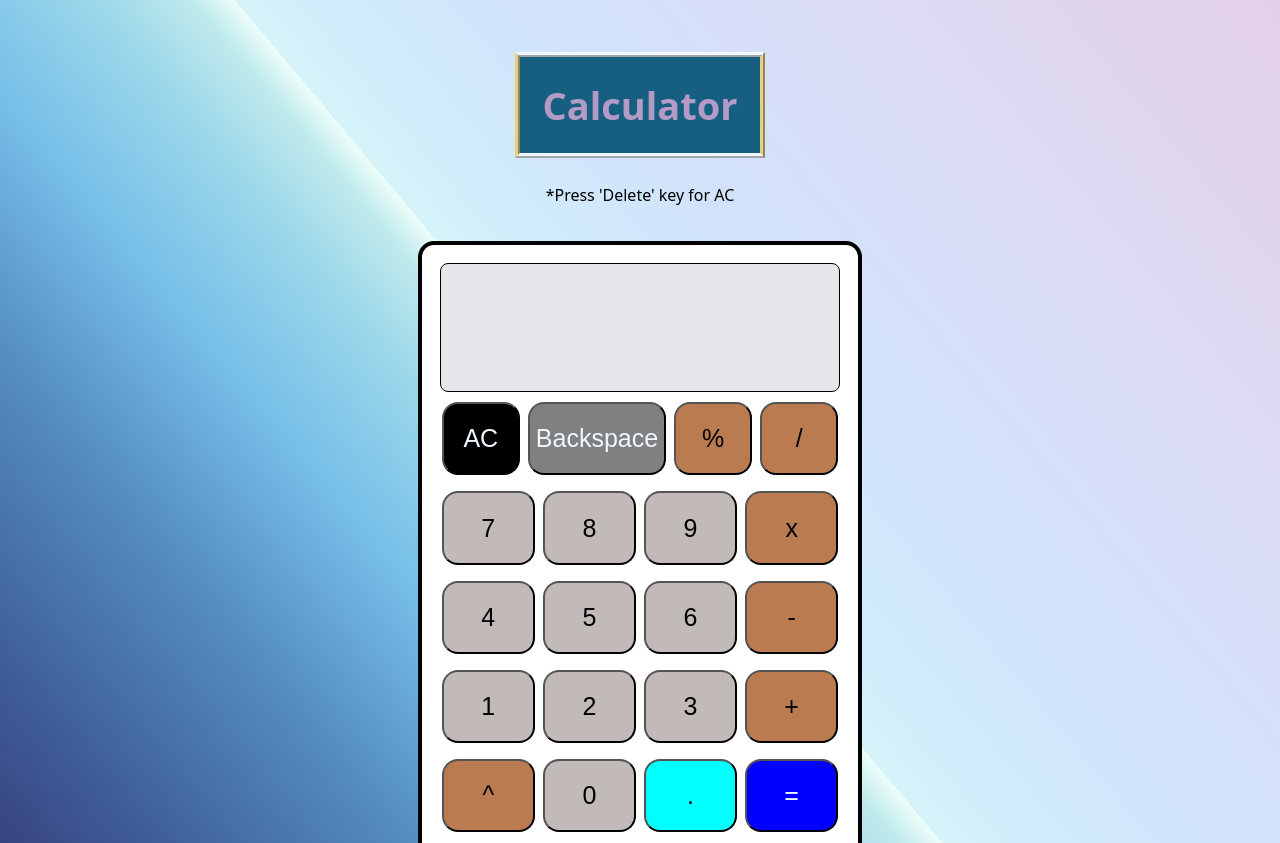
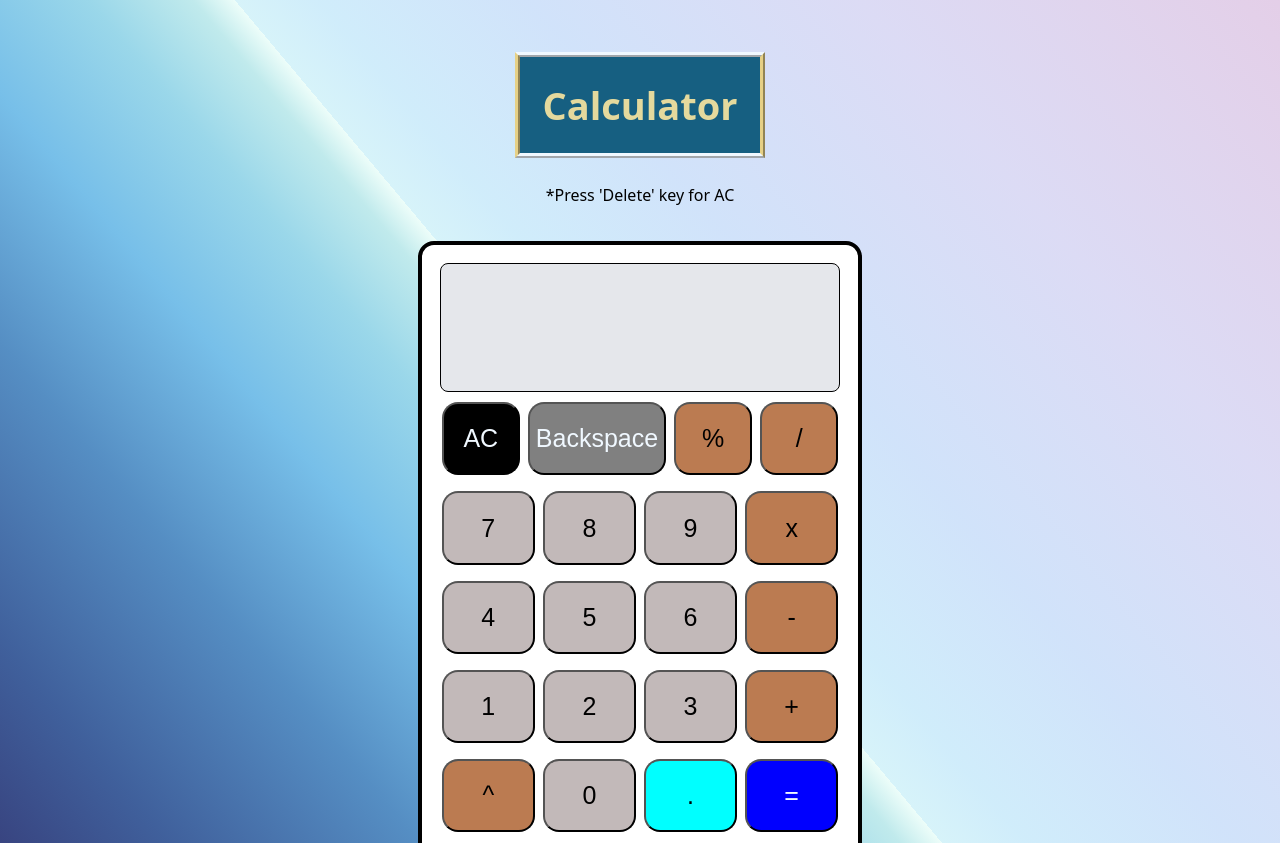
Before and after one commit to blue0206/calculator, a plain HTML site: page index.html in a window 1280 px wide. Shown: the top 843 px of the page. Drawn offline with Linux system fonts and the light colour scheme.

Commit message:
Change heading text color

```diff
--- a/style.css
+++ b/style.css
@@ -39,7 +39,7 @@ h1
 {
     flex-basis: 20%;
     font-size: 38px;
-    color: rgb(180, 155, 197);
+    color: rgb(228, 217, 157);
     border-width: 5px;
     border-style: ridge;
     border-color: aliceblue rgb(230, 208, 134);
```
